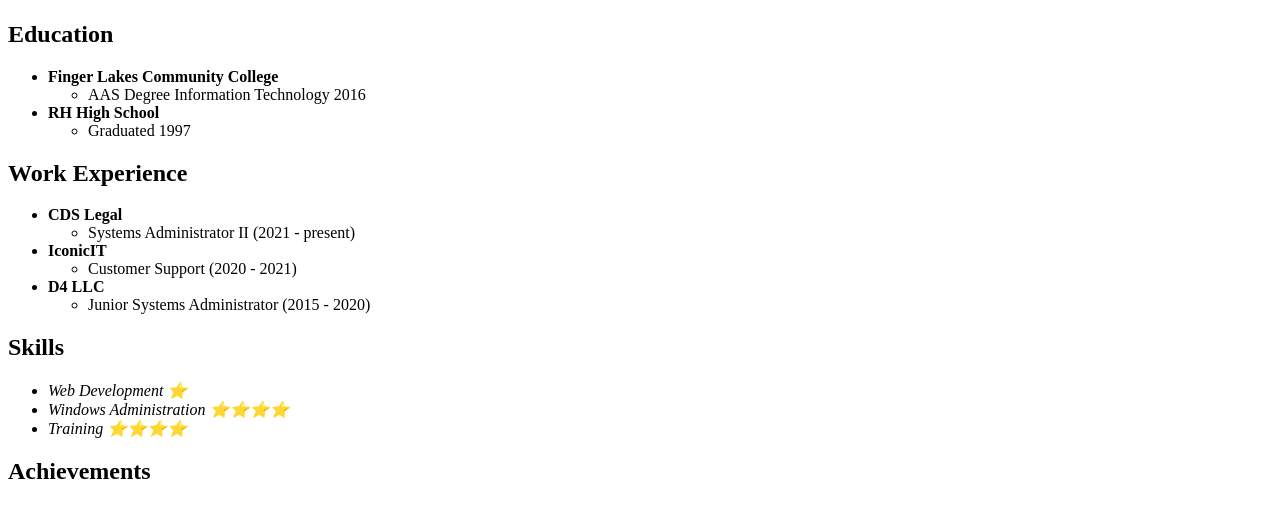
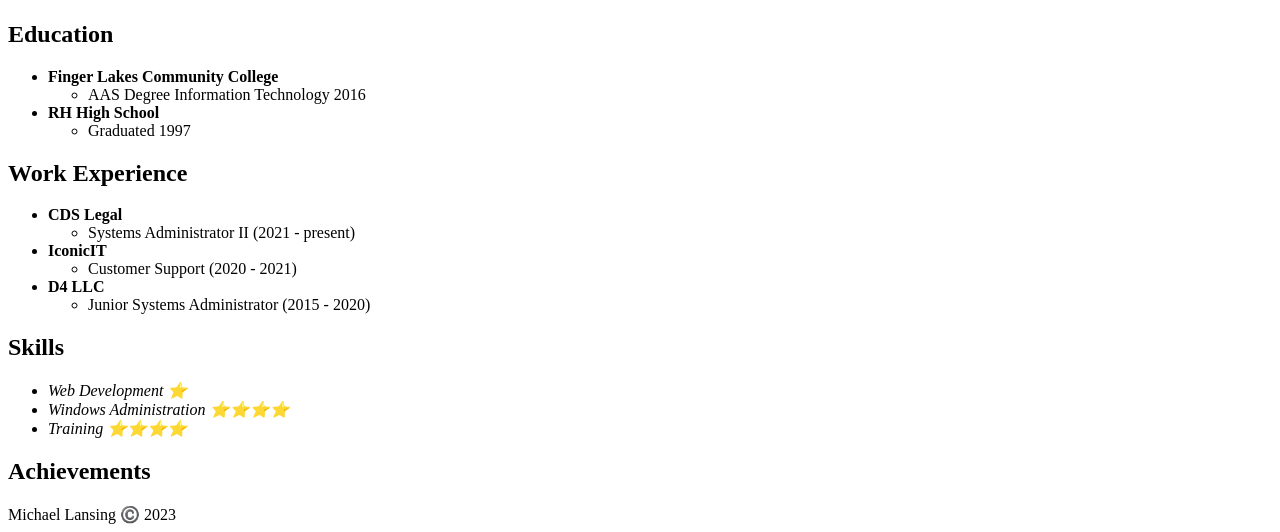
Before and after one commit to NewCodeMike/html-portfolio, a plain HTML site: page index.html in a window 1280 px wide. Shown: the part 392-924 px from the top of the page. Before the commit the page ends 897 px from the top, so only its background shows below. Drawn offline with Linux system fonts and the light colour scheme.

Commit message:
Update index.html

```diff
--- a/index.html
+++ b/index.html
@@ -55,6 +55,8 @@
 
     <h2>Achievements</h2>
 
-    <footer></footer>
+    <footer>
+      Michael Lansing ©️ 2023
+    </footer>
   </body>
 </html>
```
